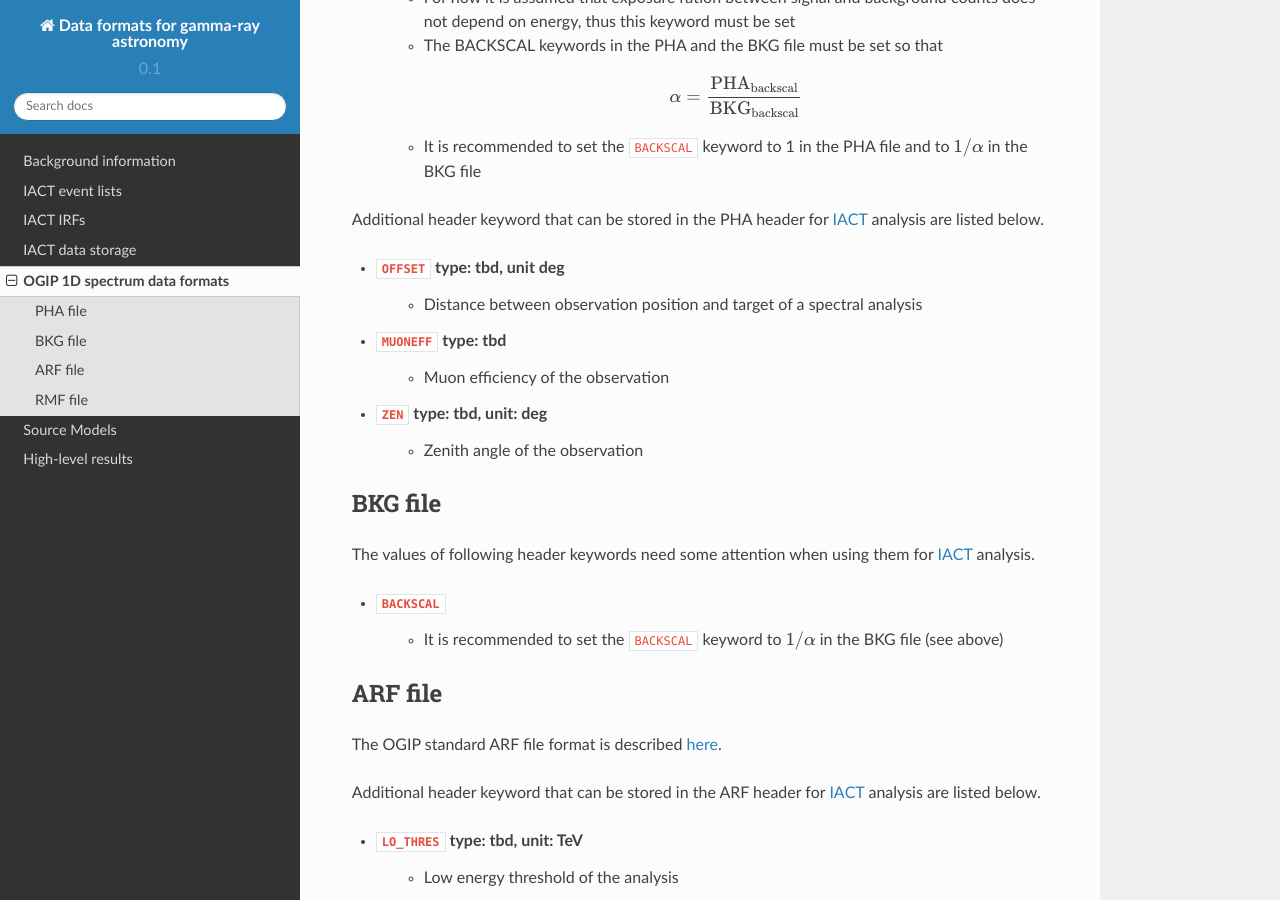
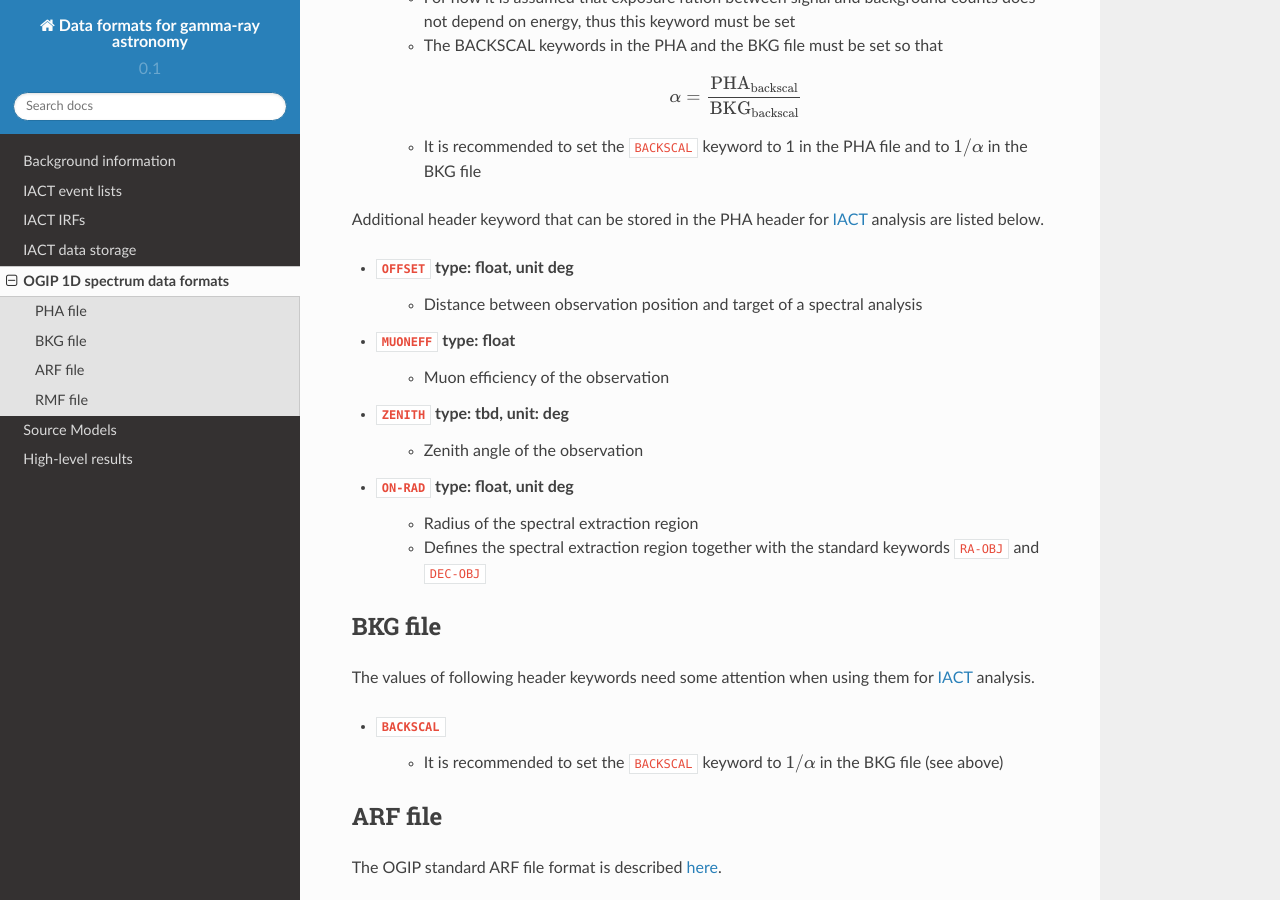
Before and after one commit to open-gamma-ray-astro/gamma-astro-data-formats, a Sphinx documentation site: the page built from source/ogip/index.rst, in a window 1280 px wide and 900 px high, scrolled down 627 px. Built offline with Sphinx 7.4.7 and the Read the Docs theme 2.0.0, drawn with Linux system fonts in a browser that asks for light colours.

Commit message:
update PHA spec

```diff
--- a/source/ogip/index.rst
+++ b/source/ogip/index.rst
@@ -39,12 +39,15 @@ The values of following header keywords need some attention when using them for
 Additional header keyword that can be stored in the PHA header for
 :ref:`glossary-IACT` analysis are listed below.
 
-* ``OFFSET`` type: tbd, unit deg
+* ``OFFSET`` type: float, unit deg
     * Distance between observation position and target of a spectral analysis
-* ``MUONEFF`` type: tbd
+* ``MUONEFF`` type: float
     * Muon efficiency of the observation
-* ``ZEN`` type: tbd, unit: deg
+* ``ZENITH`` type: tbd, unit: deg
     * Zenith angle of the observation
+* ``ON-RAD`` type: float, unit deg
+    * Radius of the spectral extraction region
+    * Defines the spectral extraction region together with the standard keywords ``RA-OBJ`` and ``DEC-OBJ``
 
 .. _ogip-bkg:
 
```
